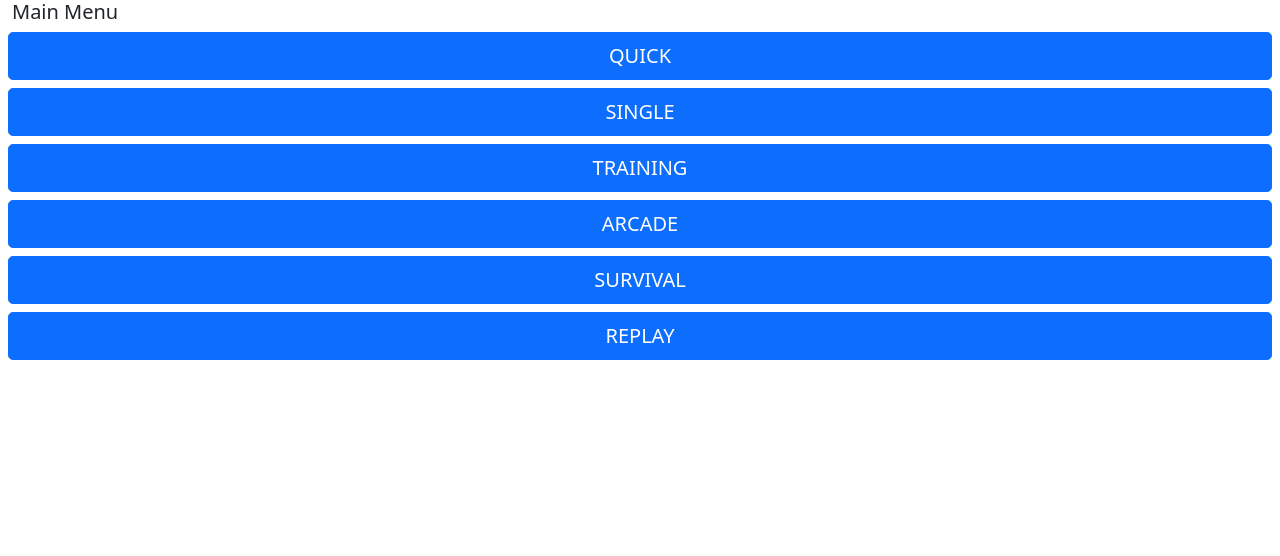
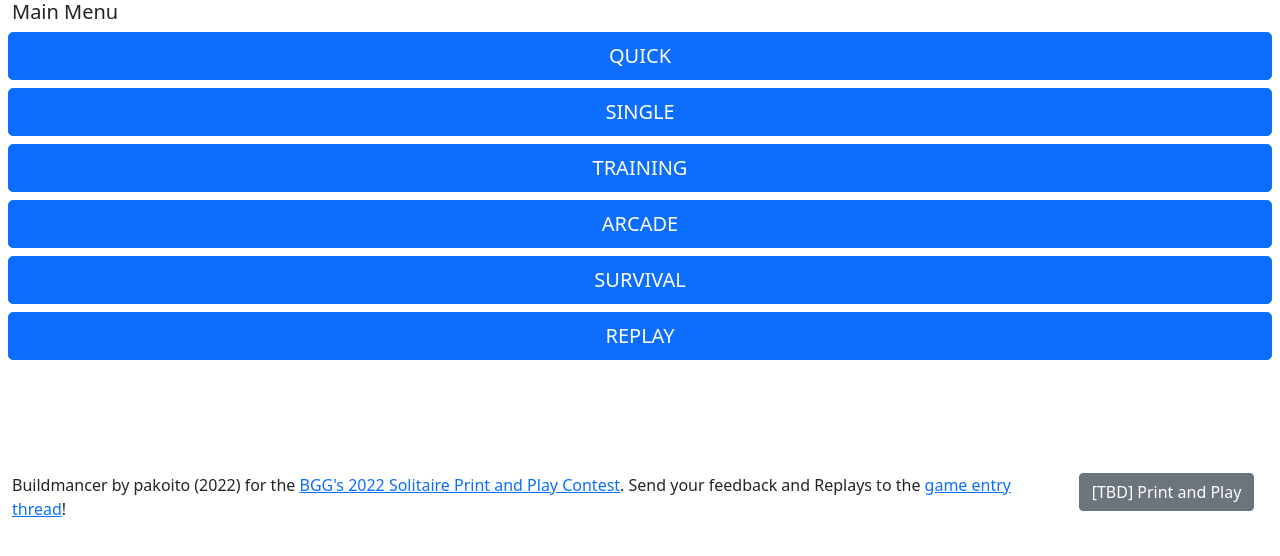
Before and after one commit to pakoito/buildmancer, a React (Create React App) app: page / in a window 1280 px wide. Shown: the top 556 px of the page. Built offline with nearby package versions, Linux system fonts and the light colour scheme.

Commit message:
Add footer

```diff
--- a/src/components/Game.tsx
+++ b/src/components/Game.tsx
@@ -143,7 +143,7 @@ const Game = ({
     <>
       <Container fluid>
         <Row className="justify-content-center align-items-flex-start">
-          <Col sm={12} md={8}>
+          <Col>
             <Button onClick={onMenu}>
               [<i>Esc</i>] MAIN MENU
             </Button>
--- a/src/components/Player.tsx
+++ b/src/components/Player.tsx
@@ -89,7 +89,7 @@ const PlayerCard: React.FC<{
         )}
         {lastAction && <Card.Text>Last action: {lastAction}</Card.Text>}
       </Card.Body>
-      <Container>
+      <Container fluid>
         {canAct && hasPassives && (
           <Row>
             <b>Passives</b>
--- a/src/index.tsx
+++ b/src/index.tsx
@@ -4,12 +4,45 @@ import './index.css';
 import App from './App';
 import * as serviceWorkerRegistration from './serviceWorkerRegistration';
 import reportWebVitals from './reportWebVitals';
+import { Button, Card, Col, Container, Row } from 'react-bootstrap';
 
 const container = document.getElementById('root');
 const root = createRoot(container!);
 root.render(
   <React.StrictMode>
-    <App />
+    <Container fluid>
+      <Row>
+        <App />
+      </Row>
+      <Row>
+        <Col xs={10}>
+          <Card.Text>
+            Buildmancer by pakoito (2022) for the{' '}
+            <a
+              href={
+                'https://boardgamegeek.com/thread/2875719/2022-solitaire-print-and-play-contest'
+              }
+            >
+              BGG's 2022 Solitaire Print and Play Contest
+            </a>
+            . Send your feedback and Replays to the{' '}
+            <a
+              href={
+                'https://boardgamegeek.com/thread/2858500/wip-buildmancer-pre-release-tinkering-player-build'
+              }
+            >
+              game entry thread
+            </a>
+            !
+          </Card.Text>
+        </Col>
+        <Col xs={2}>
+          <Button variant="secondary" active={false}>
+            [TBD] Print and Play
+          </Button>
+        </Col>
+      </Row>
+    </Container>
   </React.StrictMode>
 );
 
```
